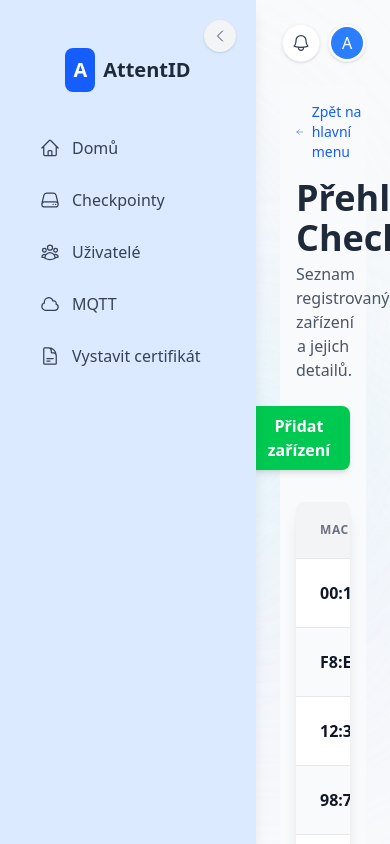
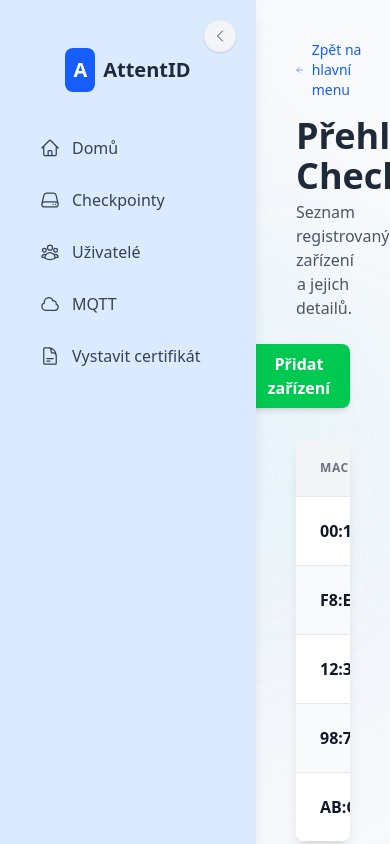
Before and after one commit to Apollyus/attentid_frontend_nextjs, a Next.js app: page /checkpoints in a window 390 px wide. Built offline with nearby package versions, Linux system fonts and the light colour scheme.

Commit message:
Refactor layout and styling in CheckpointListPage and UsersPage for improved UI consistency; remove unused notification buttons from layout

```diff
--- a/src/app/checkpoints/page.tsx
+++ b/src/app/checkpoints/page.tsx
@@ -42,7 +42,7 @@ const CheckpointListPage = () => {
   };
 
   return (
-    <div className="min-h-screen flex-center items-starts bg-gray-50 p-4 sm:p-6 lg:p-8">
+    <div className="min-h-screen flex-center items-starts p-4 sm:p-6 lg:p-8">
       <div className="container mx-auto">
         <header className="mb-8">
           <div className="flex justify-start items-center mb-4"> {/* Changed justify-between to justify-start */}
--- a/src/app/layout.tsx
+++ b/src/app/layout.tsx
@@ -52,20 +52,6 @@ export default function RootLayout({
             }`}
           >
             <div className="container mx-auto px-6 py-6">
-              <div className="flex justify-end mb-6 gap-2">
-                <button
-                  className="bg-white hover:bg-gray-100 text-gray-700 rounded-full p-2 shadow-sm transition-colors border border-gray-100"
-                  title="Notifications"
-                >
-                  <BellIcon className="h-5 w-5" />
-                </button>
-                <div className="bg-white rounded-full shadow-sm p-0.5 border border-gray-100">
-                  <div className="h-8 w-8 rounded-full bg-blue-500 flex items-center justify-center text-white font-medium">
-                    A
-                  </div>
-                </div>
-              </div>
-
               {children}
             </div>
           </main>
--- a/src/app/users/page.tsx
+++ b/src/app/users/page.tsx
@@ -6,7 +6,7 @@ import { ArrowLeftIcon, PlusCircleIcon } from '@heroicons/react/24/outline';
 
 const UsersPage = () => {
   return (
-    <div className="min-h-screen flex justify-center items-center bg-gray-50 p-4 sm:p-6 lg:p-8">
+    <div className="min-h-screen flex justify-center items-start p-4 sm:p-6 lg:p-8">
       <div className="container mx-auto">
         <header className="mb-8">
           <div className="flex justify-start items-center mb-4">
```
